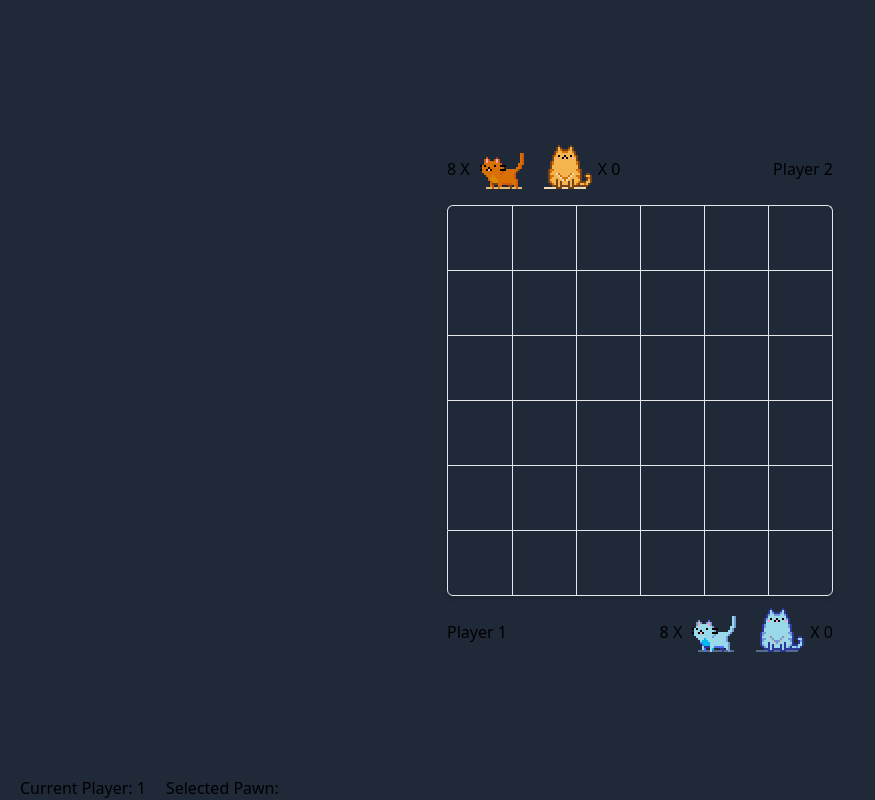
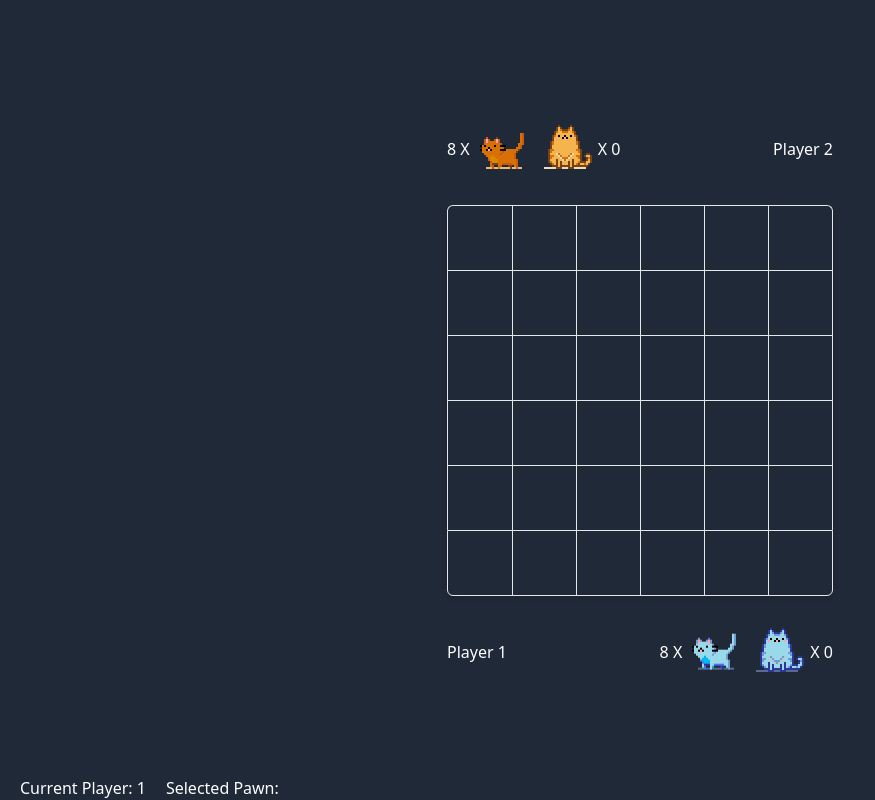
Before and after one commit to andreatarozzo/pawn-pusher, a React (Vite) app: page / in a window 1280 px wide. Shown: the whole page, without its empty margins (0-875 px from the left). Built offline with nearby package versions, Linux system fonts and the light colour scheme.

Commit message:
chore: added animation to pawn selection process

```diff
--- a/src/components/BoardContainer/BoardContainer.tsx
+++ b/src/components/BoardContainer/BoardContainer.tsx
@@ -11,6 +11,7 @@ interface BoardContainerProps {
 export const BoardContainer: FC<BoardContainerProps> = ({ gameState }) => {
   const [currentPlayer, setCurrentPlayer] = useState(gameState.currentPlayer);
   const [selectedPawn, setSelectedPawn] = useState<PawnType | null>(null);
+  const [winner, setWinner] = useState<Player | null>(null);
 
   console.log('currentPlayer', currentPlayer);
   const onPawnSelected = (player: Player, type: PawnType) => {
@@ -41,7 +42,7 @@ export const BoardContainer: FC<BoardContainerProps> = ({ gameState }) => {
               scan.pawnBoopedDestinationCell[1],
               scan.player,
             );
-            if (winner) console.log('WINNER!', 'PLAYER:', winner);
+            if (winner) setWinner(winner);
           }
         });
       }
@@ -57,7 +58,9 @@ export const BoardContainer: FC<BoardContainerProps> = ({ gameState }) => {
         player={Player.PlayerTwo}
         currentPlayer={currentPlayer}
         availablePawns={gameState.availablePawns}
+        selectedPawn={selectedPawn}
         onPawnSelected={onPawnSelected}
+        className="mb-5"
       />
       <Board key={selectedPawn} gameState={gameState} onPawnPlaced={onPawnPlaced} />
       <PlayerSummary
@@ -65,6 +68,8 @@ export const BoardContainer: FC<BoardContainerProps> = ({ gameState }) => {
         currentPlayer={currentPlayer}
         availablePawns={gameState.availablePawns}
         onPawnSelected={onPawnSelected}
+        selectedPawn={selectedPawn}
+        className="mt-5"
       />
     </div>
   );
--- a/src/components/PlayerSummary/PlayerSummary.tsx
+++ b/src/components/PlayerSummary/PlayerSummary.tsx
@@ -5,13 +5,16 @@ interface PlayerSummaryProps {
   player: Player;
   availablePawns: AvailablePawns;
   currentPlayer: Player;
+  selectedPawn: PawnType | null;
   onPawnSelected: (player: Player, type: PawnType) => void;
+  className?: string;
 }
 
 interface PawnSelectionProps {
   player: Player;
   currentPlayer: Player;
   availablePawns: AvailablePawns;
+  selectedPawn: PawnType | null;
   onPawnSelected: (player: Player, type: PawnType) => void;
 }
 
@@ -19,22 +22,29 @@ export const PawnSelection: FC<PawnSelectionProps> = ({
   player,
   currentPlayer,
   availablePawns,
+  selectedPawn,
   onPawnSelected,
 }) => {
+  const isPlayerCurrentPlayer = player === currentPlayer;
+  const hasKittens = availablePawns[player][PawnType.Kitten] > 0;
+  const hasCats = availablePawns[player][PawnType.Cat] > 0;
   return (
     <div className="flex">
       <div className="flex items-center justify-center">
-        {availablePawns[player][PawnType.Kitten]} X
+        <span>{availablePawns[player][PawnType.Kitten]} X</span>
         <button
           onClick={() =>
-            player === currentPlayer && availablePawns[player][PawnType.Kitten] > 0
-              ? onPawnSelected(player, PawnType.Kitten)
-              : null
+            isPlayerCurrentPlayer && hasKittens ? onPawnSelected(player, PawnType.Kitten) : null
           }
         >
           <img
             alt={`${player === Player.PlayerOne ? 'blue' : 'orange'} kitten`}
-            className="h-16 w-16 mt-2 cursor-pointer"
+            className={[
+              'h-16 w-16 mt-2 cursor-pointer',
+              isPlayerCurrentPlayer && !selectedPawn && hasKittens
+                ? 'animate-bounce ease-in-out'
+                : '',
+            ].join(' ')}
             src={
               player === Player.PlayerOne
                 ? 'src/assets/kitten-blue.png'
@@ -53,13 +63,16 @@ export const PawnSelection: FC<PawnSelectionProps> = ({
         >
           <img
             alt={`${player === Player.PlayerOne ? 'blue' : 'orange'} cat`}
-            className="h-16 w-16 mt-0 cursor-pointer"
+            className={[
+              'h-16 w-16 mt-0 cursor-pointer',
+              isPlayerCurrentPlayer && !selectedPawn && hasCats ? 'animate-bounce ease-in-out' : '',
+            ].join(' ')}
             src={
               player === Player.PlayerOne ? 'src/assets/cat-blue.png' : 'src/assets/cat-orange.png'
             }
           />
         </button>
-        X {availablePawns[player][PawnType.Cat]}
+        <span>X {availablePawns[player][PawnType.Cat]}</span>
       </div>
     </div>
   );
@@ -69,10 +82,12 @@ export const PlayerSummary: FC<PlayerSummaryProps> = ({
   player,
   currentPlayer,
   availablePawns,
+  selectedPawn,
   onPawnSelected,
+  className,
 }) => {
   return (
-    <div className="flex items-center justify-between">
+    <div className={[`flex items-center justify-between`, className || ''].join(' ')}>
       {player === Player.PlayerOne ? (
         <>
           Player {player}
@@ -80,6 +95,7 @@ export const PlayerSummary: FC<PlayerSummaryProps> = ({
             player={player}
             currentPlayer={currentPlayer}
             availablePawns={availablePawns}
+            selectedPawn={selectedPawn}
             onPawnSelected={onPawnSelected}
           />
         </>
@@ -89,6 +105,7 @@ export const PlayerSummary: FC<PlayerSummaryProps> = ({
             player={player}
             currentPlayer={currentPlayer}
             availablePawns={availablePawns}
+            selectedPawn={selectedPawn}
             onPawnSelected={onPawnSelected}
           />
           Player {player}
--- a/src/index.scss
+++ b/src/index.scss
@@ -17,4 +17,5 @@ body {
   min-width: 320px;
   min-height: 100vh;
   background-color: #202938;
+  color: white;
 }
```
